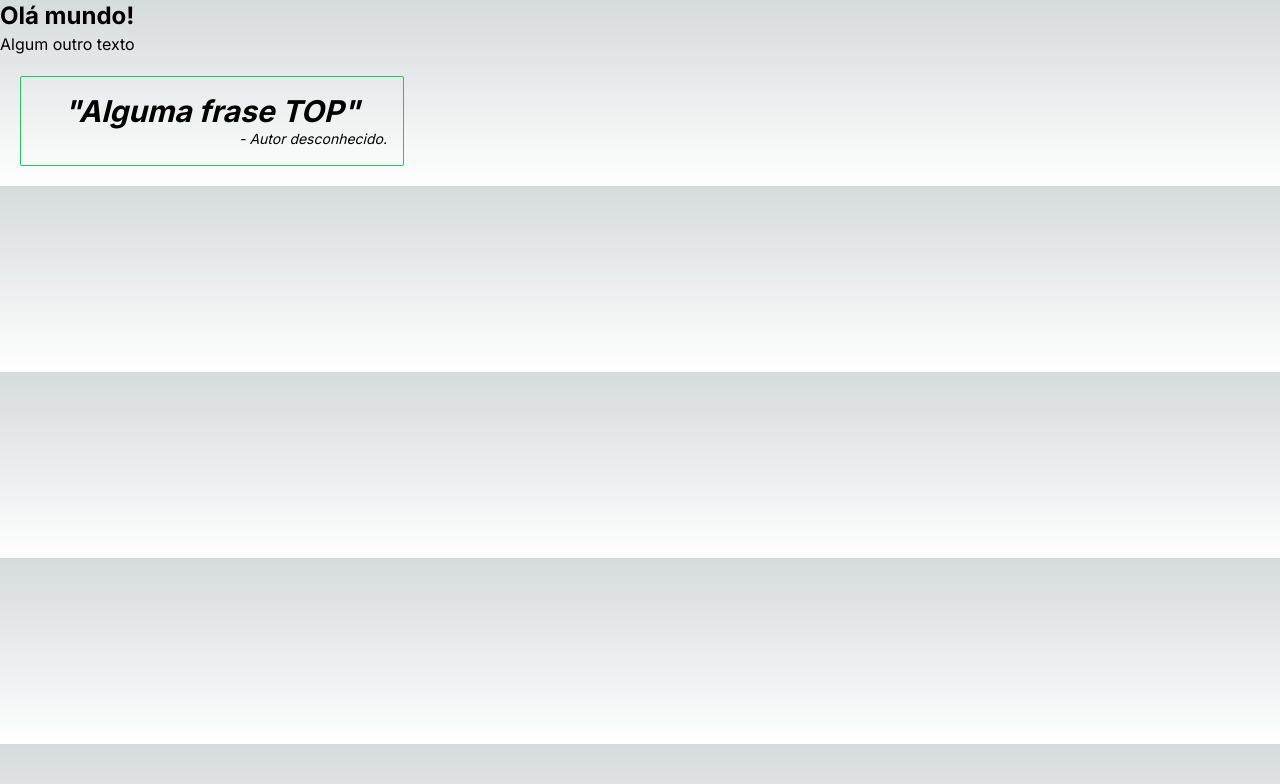
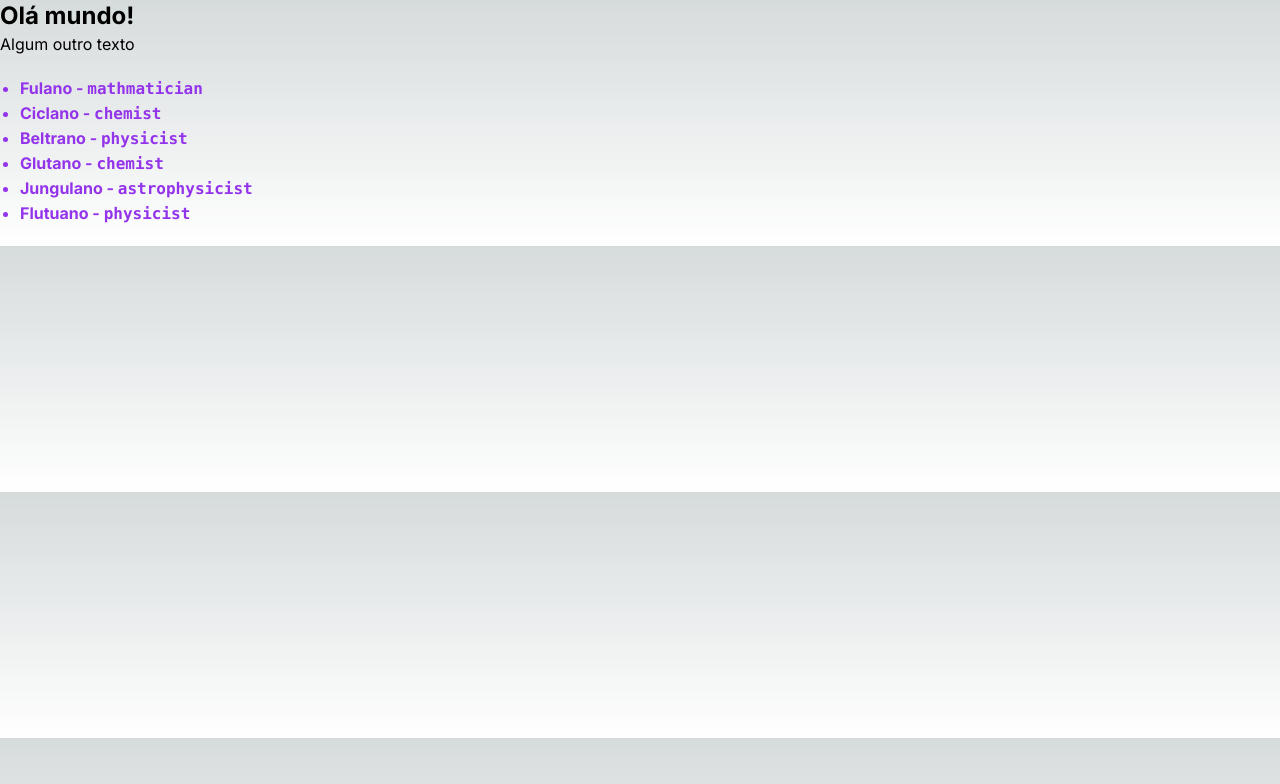
Before and after one commit to GamerCleanVic/nextjs, a Next.js app: page / in a window 1280 px wide. Shown: the top 784 px of the page. Built offline with nearby package versions, Linux system fonts and the light colour scheme.

Commit message:
renderizar listas - B7Web

```diff
--- a/src/app/page.tsx
+++ b/src/app/page.tsx
@@ -1,16 +1,21 @@
-//Modulo 2: Renderizando Listas #11
-import { Card } from '@/components/Card';
+//Modulo 2: Filtrando Listas #12
+import { peopleList } from '@/data/peopleList' ;
 
 const Page = () =>{
   return (
     <div>
       <h1 className="font-bold text-2xl">Olá mundo!</h1>
-      <h2>Algum outro texto</h2>
-
-      <Card
-        phrase="Alguma frase TOP"
-        // author="Coach de milhões"
-      />
+      <h2 className='mb-4'>Algum outro texto</h2>
+      {peopleList.length > 0 &&
+        <ul className='m-5'>
+          {
+            peopleList.map(person =>
+              <li key={person.id} className='list-disc text-purple-600 hover:text-yellow-400 hover:transition-colors hover:duration-900'>
+                <b className='hover:text-green-400'>{person.name} - <code className='hover:text-yellow-400 hover:border-4 hover:border-purple-600 hover:p-1 hover:mb-4'>{person.profession}</code></b>
+              </li>
+          )}
+        </ul>
+      }
     </div>
   );
 }
--- /dev/null
+++ b/src/data/peopleList.ts
@@ -0,0 +1,10 @@
+import { Person } from "@/types/Person";
+
+export const peopleList: Person[] = [
+    {id: 1, name: 'Fulano', profession: 'mathmatician'},
+    {id: 2, name: 'Ciclano', profession: 'chemist'},
+    {id: 3, name: 'Beltrano', profession: 'physicist'},
+    {id: 4, name: 'Glutano', profession: 'chemist'},
+    {id: 5, name: 'Jungulano', profession: 'astrophysicist'},
+    {id: 6, name: 'Flutuano', profession: 'physicist'}
+];
--- /dev/null
+++ b/src/types/Person.ts
@@ -0,0 +1,5 @@
+export type Person = {
+    id: number;
+    name: string;
+    profession: string;
+}
```
